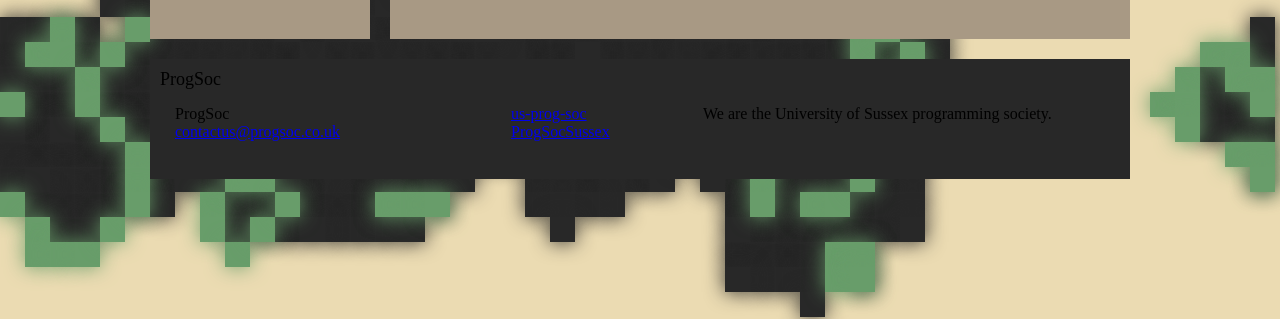
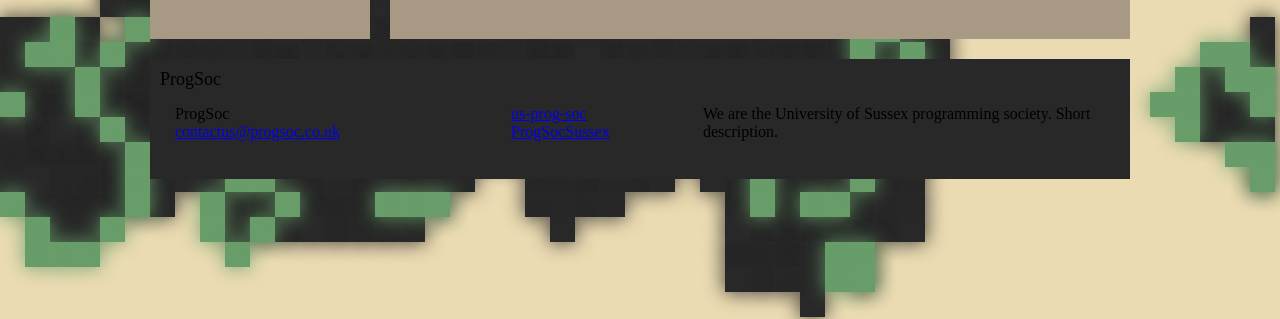
Before and after one commit to olliethomas/other-website, a Jekyll site: the page built from projects.markdown, in a window 1280 px wide. Shown: the part 433-752 px from the top of the page. Built offline with Jekyll 4.4.1, drawn with Linux system fonts in a browser that asks for light colours; nearby versions of some CDN libraries.

Commit message:
Update _config.yml

```diff
--- a/_config.yml
+++ b/_config.yml
@@ -2,7 +2,7 @@
 title: ProgSoc
 email: contactus@progsoc.co.uk
 description: > # this means to ignore newlines until "baseurl:"
-    We are the University of Sussex programming society.
+    We are the University of Sussex programming society. Short description.
 baseurl: "/other-website" # the subpath of your site, e.g. /blog/
 url: "http://yourdomain.com" # the base hostname & protocol for your site
 twitter_username: ProgSocSussex
```
